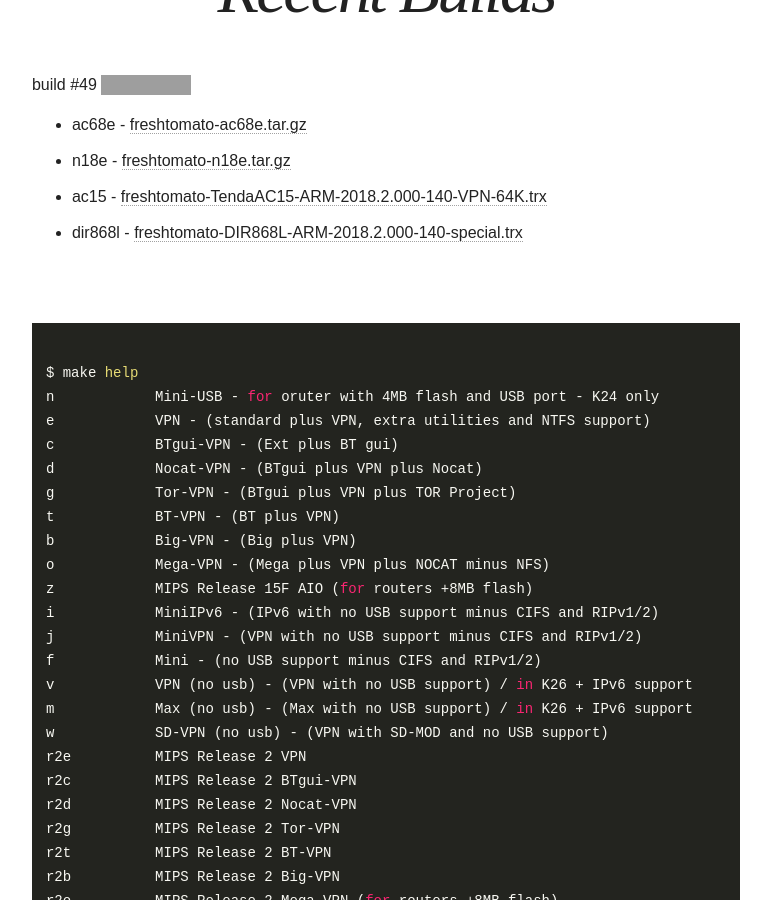
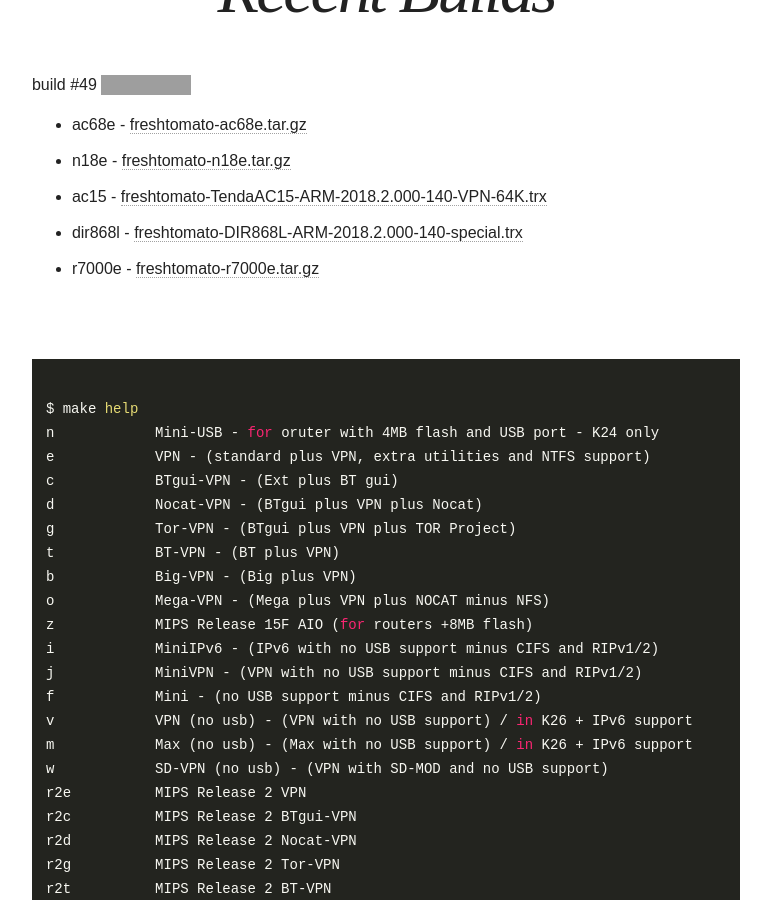
Before and after one commit to oglopss/freshTomato-ARM-ci-jekyll, a Jekyll site: the page built from index.html, in a window 1280 px wide and 900 px high, scrolled down 523 px. Shown: the whole window, without its empty margins (254-1025 px from the left). Built offline with Jekyll 4.4.1, drawn with Linux system fonts in a browser that asks for light colours; nearby versions of some CDN libraries; grey boxes are pictures that could not be loaded.

Commit message:
Travis build 49 r7000e pushed to gh-pages

```diff
--- a/_data/ss.yml
+++ b/_data/ss.yml
@@ -4,3 +4,4 @@
   - 0003 n18e freshtomato-n18e.tar.gz
   - 0005 ac15 freshtomato-TendaAC15-ARM-2018.2.000-140-VPN-64K.trx
   - 0006 dir868l freshtomato-DIR868L-ARM-2018.2.000-140-special.trx
+  - 0007 r7000e freshtomato-r7000e.tar.gz
```
